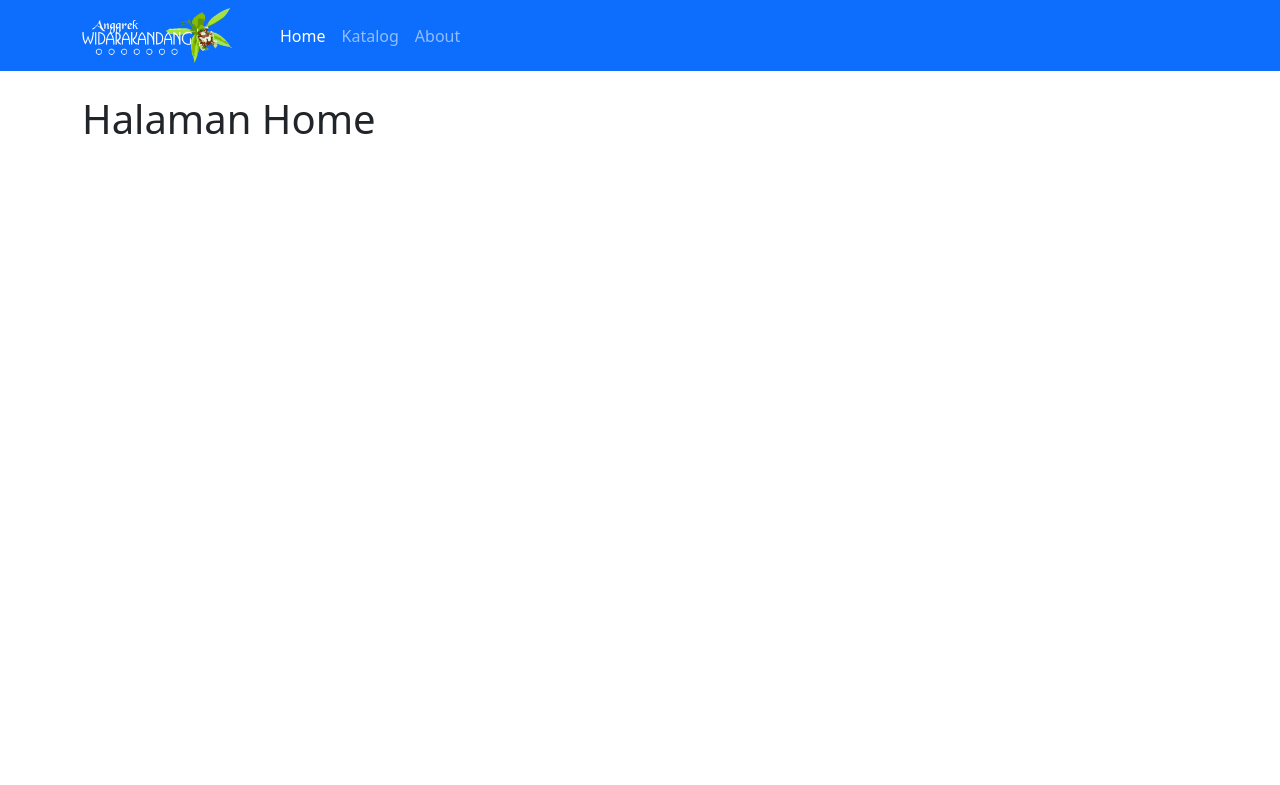
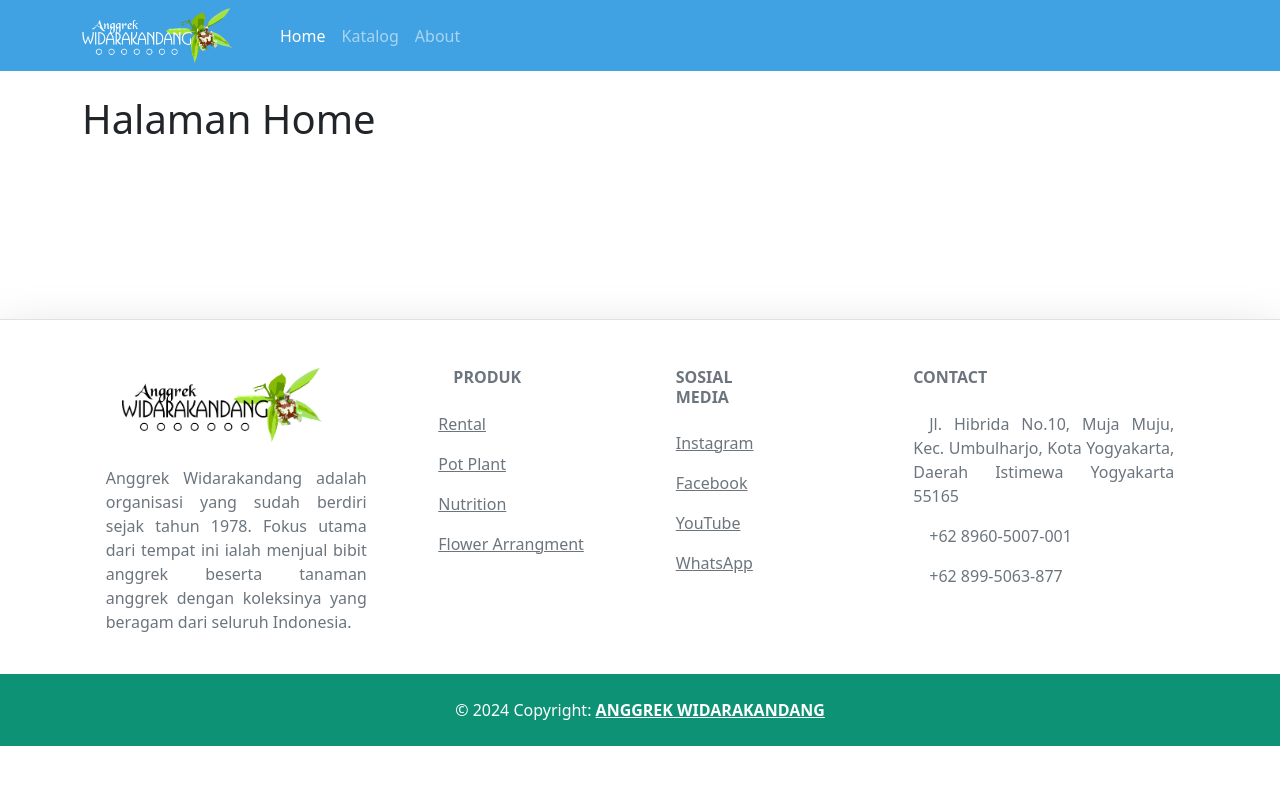
Before and after one commit to hafizhhall/widarakandang, a Laravel app: page / in a window 1280 px wide. Shown: the top 785 px of the page. Run offline with Laravel 10, Linux system fonts and the light colour scheme.

Commit message:
Menambahkan  Footer

```diff
--- a/public/css/style.css
+++ b/public/css/style.css
@@ -1,3 +1,20 @@
 body{
     background-color: #9AD0C2;
 }
+
+
+.cpy{
+    color: white;
+}
+
+p{
+    text-align: justify;
+}
+
+.h1.h2.h3.h4{
+font-family: 'Courier New', Courier, monospace;
+}
+
+.navbar{
+    background-color: #40A2E3;
+}
--- a/resources/views/layouts/main.blade.php
+++ b/resources/views/layouts/main.blade.php
@@ -4,7 +4,8 @@
     <!-- Required meta tags -->
     <meta charset="utf-8">
     <meta name="viewport" content="width=device-width, initial-scale=1">
-
+    {{-- CSS --}}
+    <link rel="stylesheet" href="/css/style.css">
     <!-- Bootstrap CSS -->
     <link rel="stylesheet" href="https://cdn.jsdelivr.net/npm/bootstrap@5.2.3/dist/css/bootstrap.rtl.min.css"
     integrity="sha384-DOXMLfHhQkvFFp+rWTZwVlPVqdIhpDVYT9csOnHSgWQWPX0v5MCGtjCJbY6ERspU" crossorigin="anonymous">
@@ -16,6 +17,7 @@
       <div class="container mt-4">
         @yield('container')
       </div>
+    @include('partials.footer')
 
 
 
--- /dev/null
+++ b/resources/views/partials/footer.blade.php
@@ -0,0 +1,115 @@
+<!-- Footer -->
+<footer class="text-center text-lg-start bg-body-tertiary text-muted">
+  {{-- <!-- Section: Social media -->
+  <section class="d-flex justify-content-center justify-content-lg-between p-4 border-bottom">
+    <!-- Left -->
+    <div class="me-5 d-none d-lg-block">
+      <span>Get connected with us on social networks:</span>
+    </div>
+    <!-- Left -->
+
+    <!-- Right -->
+    <div>
+      <a href="" class="me-4 text-reset">
+        <i class="fab fa-facebook-f"></i>
+      </a>
+      <a href="" class="me-4 text-reset">
+        <i class="fab fa-twitter"></i>
+      </a>
+      <a href="" class="me-4 text-reset">
+        <i class="fab fa-google"></i>
+      </a>
+      <a href="" class="me-4 text-reset">
+        <i class="fab fa-instagram"></i>
+      </a>
+      <a href="" class="me-4 text-reset">
+        <i class="fab fa-linkedin"></i>
+      </a>
+      <a href="" class="me-4 text-reset">
+        <i class="fab fa-github"></i>
+      </a>
+    </div>
+    <!-- Right -->
+  </section>
+  <!-- Section: Social media --> --}}
+
+  <!-- Section: Links  -->
+  <section class=" border-top shadow-lg">
+    <div class="container text-center text-md-start mt-5">
+      <!-- Grid row -->
+      <div class="row mt-3">
+        <!-- Grid column -->
+        <div class="col-md-3 col-lg-4 col-xl-3 mx-auto mb-4">
+          <!-- Content -->
+          <h6 class="text-uppercase fw-bold mb-4 col-md-2">
+            <i class="fas fa-gem me-3"></i><img src="/img/logoHitam.png" alt="" width="200" class="mr-2">
+          </h6>
+          <p>
+            Anggrek Widarakandang adalah organisasi yang sudah berdiri sejak tahun 1978. Fokus utama dari tempat ini ialah menjual bibit anggrek beserta tanaman anggrek dengan koleksinya yang beragam dari seluruh Indonesia.
+          </p>
+        </div>
+        <!-- Grid column -->
+
+        <!-- Grid column -->
+        <div class="col-md-2 col-lg-2 col-xl-2 mx-auto mb-4">
+          <!-- Links -->
+          <h6 class="text-uppercase fw-bold mb-4 col-md-6">
+            PRODUK
+          </h6>
+          <p>
+            <a href="#!" class="text-reset">Rental</a>
+          </p>
+          <p>
+            <a href="#!" class="text-reset">Pot Plant</a>
+          </p>
+          <p>
+            <a href="#!" class="text-reset">Nutrition</a>
+          </p>
+          <p>
+            <a href="#!" class="text-reset">Flower Arrangment</a>
+          </p>
+        </div>
+        <!-- Grid column -->
+
+        <!-- Grid column -->
+        <div class="col-md-3 col-lg-2 col-xl-2 mx-auto mb-4">
+          <!-- Links -->
+          <h6 class="text-uppercase fw-bold mb-4 col-1">SOSIAL MEDIA</h6>
+          <p>
+            <a href="#!" class="text-reset">Instagram</a>
+          </p>
+          <p>
+            <a href="#!" class="text-reset">Facebook</a>
+          </p>
+          <p>
+            <a href="#!" class="text-reset">YouTube</a>
+          </p>
+          <p>
+            <a href="#!" class="text-reset">WhatsApp</a>
+          </p>
+        </div>
+        <!-- Grid column -->
+
+        <!-- Grid column -->
+        <div class="col-md-4 col-lg-3 col-xl-3 mx-auto mb-md-0 mb-4">
+          <!-- Links -->
+          <h6 class="text-uppercase fw-bold mb-4 col-md-2">Contact</h6>
+          <p><i class="fas fa-home me-3"></i>Jl. Hibrida No.10, Muja Muju, Kec. Umbulharjo, Kota Yogyakarta, Daerah Istimewa Yogyakarta 55165</p>
+          <p><i class="fas fa-phone me-3"></i>+62 8960-5007-001</p>
+          <p><i class="fas fa-print me-3"></i>+62 899-5063-877</p>
+        </div>
+        <!-- Grid column -->
+      </div>
+      <!-- Grid row -->
+    </div>
+  </section>
+  <!-- Section: Links  -->
+
+  <!-- Copyright -->
+  <div class="cpy text-center p-4" style="background-color: #0D9276;">
+    © 2024 Copyright:
+    <a class="text-reset fw-bold">ANGGREK WIDARAKANDANG</a>
+  </div>
+  <!-- Copyright -->
+</footer>
+<!-- Footer -->
--- a/resources/views/partials/navbar.blade.php
+++ b/resources/views/partials/navbar.blade.php
@@ -1,4 +1,4 @@
-<nav class="navbar navbar-expand-lg navbar-dark bg-primary">
+<nav class="navbar navbar-expand-lg navbar-dark">
     <div class="container">
       <img src="/img/logo.png" alt="" width="150" class="mr-3">
       <button class="navbar-toggler" type="button" data-bs-toggle="collapse" data-bs-target="#navbarNav" aria-controls="navbarNav" aria-expanded="false" aria-label="Toggle navigation">
```
Also changed, not shown: resources/views/home.blade.php (+7 -0 lines), public/img/logoHitam.png (added).
